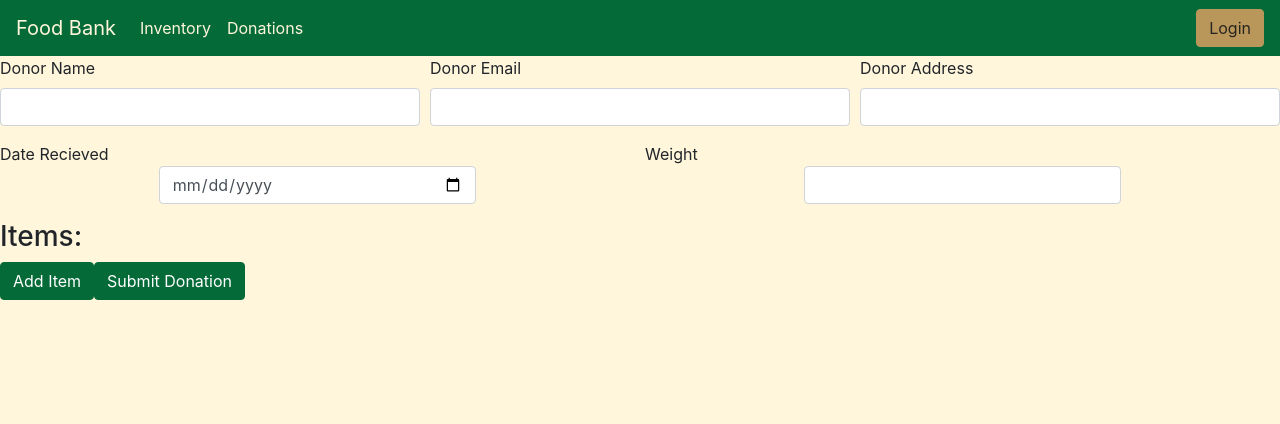
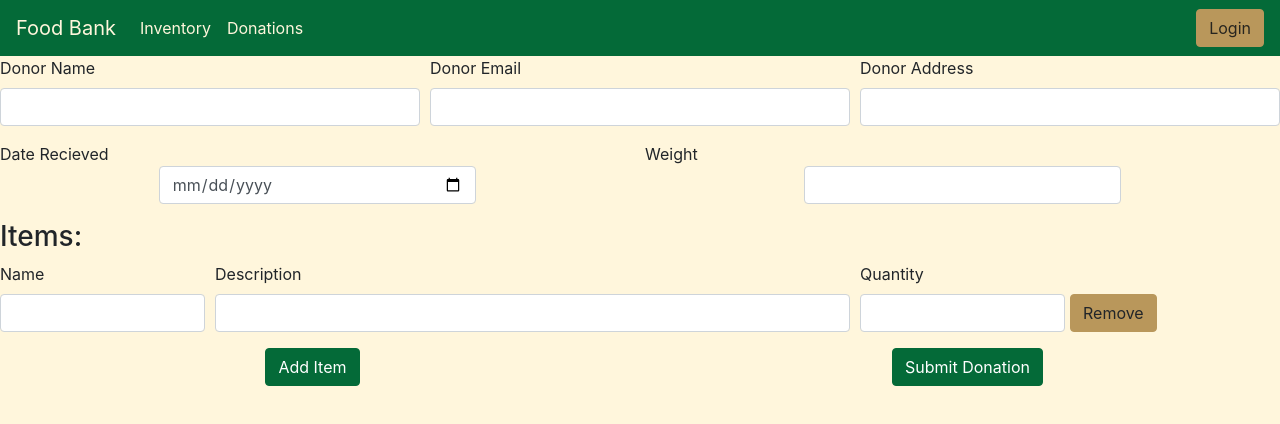
Before and after one commit to spamntaters/foodBankAngular, an Angular app: page /donations/new in a window 1280 px wide. Shown: the top 424 px of the page. Built offline with nearby package versions, Linux system fonts and the light colour scheme.

Commit message:
style donation form

```diff
--- a/src/app/donations/create-donation/create-donation.component.html
+++ b/src/app/donations/create-donation/create-donation.component.html
@@ -2,48 +2,62 @@
   <div class="form-row">
     <div class="form-group col-lg-4">
       <label>Donor Name</label>
-            <input type="text" formControlName="donorName" class="form-control">
+      <input type="text" formControlName="donorName" class="form-control" />
     </div>
     <div class="form-group col-lg-4">
       <label>Donor Email</label>
-            <input type="email" formControlName="donorEmail" class="form-control">
+      <input type="email" formControlName="donorEmail" class="form-control" />
     </div>
     <div class="form-group col-lg-4">
       <label>Donor Address</label>
-            <input type="text" formControlName="donorAddress" class="form-control">
+      <input type="text" formControlName="donorAddress" class="form-control" />
     </div>
   </div>
   <div class="form-row" id="donInfoRow">
     <div class="form-group col-lg-6">
       <label>Date Recieved</label>
-            <input type="date" formControlName="dateReceived" class="form-control">
+      <input type="date" formControlName="dateReceived" class="form-control" />
     </div>
     <div class="form-group col-lg-6">
       <label>Weight</label>
-                <input type="number" formControlName="donationWeight" class="form-control">
+      <input
+        type="number"
+        formControlName="donationWeight"
+        class="form-control"
+      />
     </div>
-
-
   </div>
 
   <div formArrayName="itemsDonated">
     <h3>Items:</h3>
-        <div class="form-row" *ngFor="let item of itemsDonated.controls; let i = index" [formGroupName]="i">
+    <div
+      class="form-row"
+      *ngFor="let item of itemsDonated.controls; let i = index"
+      [formGroupName]="i"
+    >
       <div class="form-group col-lg-2">
         <label>Name</label>
-                <input type="text" formControlName="name" class="form-control">
+        <input type="text" formControlName="name" class="form-control" />
       </div>
       <div class="form-group col-lg-6">
         <label>Description</label>
-                <input type="text" formControlName="description" class="form-control">
+        <input type="text" formControlName="description" class="form-control" />
       </div>
       <div class="form-group col-lg-2">
         <label>Quantity</label>
-                <input type="number" formControlName="itemCount" class="form-control">
+        <input type="number" formControlName="itemCount" class="form-control" />
       </div>
       <button class="btn btn-warning" (click)="deleteItem(i)">Remove</button>
     </div>
   </div>
+  <div class="row">
+    <div class="col-md-6">
       <button class="btn btn-primary" (click)="addItem()">Add Item</button>
-    <button class="btn btn-primary" (click)="submitDonation()">Submit Donation</button>
+    </div>
+    <div class="col-md-6">
+      <button class="btn btn-primary" (click)="submitDonation()">
+        Submit Donation
+      </button>
+    </div>
+  </div>
 </form>
--- a/src/app/donations/create-donation/create-donation.component.scss
+++ b/src/app/donations/create-donation/create-donation.component.scss
@@ -1,9 +1,15 @@
 .form-row .btn {
-    height: 50%;
-    margin-top: auto;
-    margin-bottom: 1rem;
+  height: 50%;
+  margin-top: auto;
+  margin-bottom: 1rem;
 }
-#donInfoRow .form-control, #donInfoRow label {
-    width: 50%;
-    margin: auto;
+#donInfoRow .form-control,
+#donInfoRow label {
+  width: 50%;
+  margin: auto;
 }
+
+.btn-primary {
+  margin: auto;
+  display: block;
+}
--- a/src/app/donations/create-donation/create-donation.component.ts
+++ b/src/app/donations/create-donation/create-donation.component.ts
@@ -1,31 +1,35 @@
-import { Component, OnInit } from '@angular/core';
-import { FormGroup, FormBuilder, FormArray } from '@angular/forms';
-import { Donation } from '../donation.model'
-import { DonationsService } from '../donations.service';
-import { Router } from '@angular/router';
-import { Subscription } from 'rxjs';
+import { Component, OnInit } from "@angular/core";
+import { FormGroup, FormBuilder, FormArray } from "@angular/forms";
+import { Donation } from "../donation.model";
+import { DonationsService } from "../donations.service";
+import { Router } from "@angular/router";
+import { Subscription } from "rxjs";
 
 @Component({
-  selector: 'app-create-donation',
-  templateUrl: './create-donation.component.html',
-  styleUrls: ['./create-donation.component.scss']
+  selector: "app-create-donation",
+  templateUrl: "./create-donation.component.html",
+  styleUrls: ["./create-donation.component.scss"]
 })
 export class CreateDonationComponent implements OnInit {
-
   donationForm: FormGroup;
   donationSub: Subscription;
-  constructor(private fb : FormBuilder, private donationsService : DonationsService, private router : Router) { }
+
+  constructor(
+    private fb: FormBuilder,
+    private donationsService: DonationsService,
+    private router: Router
+  ) {}
 
   ngOnInit() {
     this.donationForm = this.fb.group({
-      donorName: '',
-      donorEmail: '',
-      donorAddress: '',
-      dateReceived: '',
+      donorName: "",
+      donorEmail: "",
+      donorAddress: "",
+      dateReceived: "",
       donationWeight: null,
       itemsDonated: this.fb.array([])
     });
-
+    this.addItem();
   }
 
   // ngOnDestroy(){
@@ -34,16 +38,15 @@ export class CreateDonationComponent implements OnInit {
   // }
 
   get itemsDonated() {
-    return this.donationForm.get('itemsDonated') as FormArray;
+    return this.donationForm.get("itemsDonated") as FormArray;
   }
 
-  addItem(){
-    const item = this.fb.group({
-      name: '',
-      description: '',
+  addItem() {
+    const item: FormGroup = this.fb.group({
+      name: "",
+      description: "",
       itemCount: null
     });
-
     this.itemsDonated.push(item);
   }
 
@@ -51,13 +54,13 @@ export class CreateDonationComponent implements OnInit {
     this.itemsDonated.removeAt(i);
   }
 
-  submitDonation(){
+  submitDonation() {
     let donation = this.donationForm.value as Donation;
     console.log(donation);
-    this.donationSub = this.donationsService.addDonation(donation)
-    .subscribe(data => {
-      this.router.navigateByUrl('/donations');
-    });
-
+    this.donationSub = this.donationsService
+      .addDonation(donation)
+      .subscribe((data) => {
+        this.router.navigateByUrl("/donations");
+      });
   }
 }
```
Lines whose indentation alone changed are shown as unchanged.
